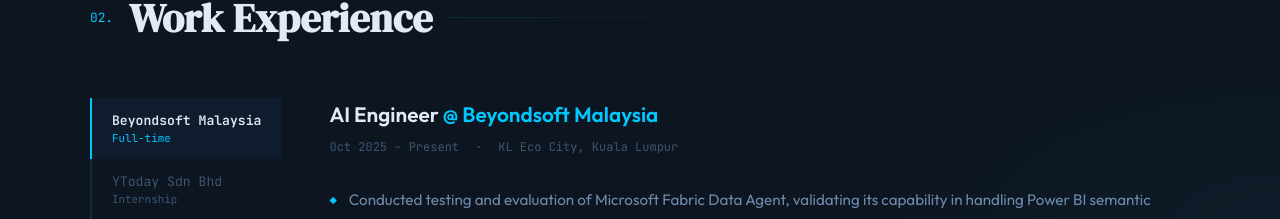
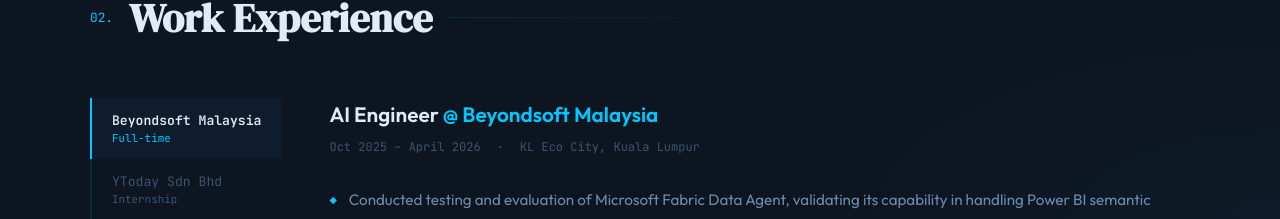
Before and after one commit to Junxiong10/portfolio, a React (Vite) app: page / in a window 1280 px wide. Shown: the part 1879-2098 px from the top of the page. Built offline with nearby package versions, Linux system fonts and the light colour scheme.

Commit message:
update portfolio

```diff
--- a/src/sections/Experience.jsx
+++ b/src/sections/Experience.jsx
@@ -4,7 +4,7 @@
   {
     company: 'Beyondsoft Malaysia',
     role: 'AI Engineer',
-    period: 'Oct 2025 – Present',
+    period: 'Oct 2025 – April 2026',
     location: 'KL Eco City, Kuala Lumpur',
     tag: 'Full-time',
     color: '#00c8ff',
```
